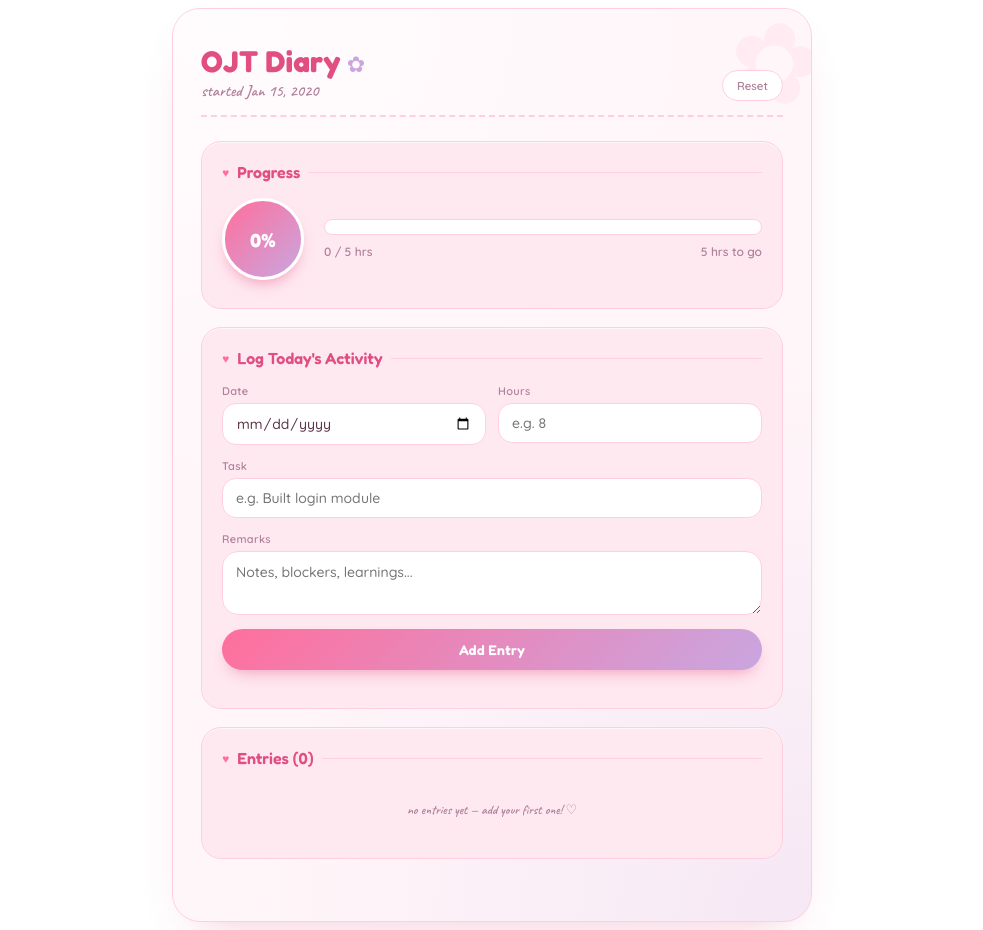
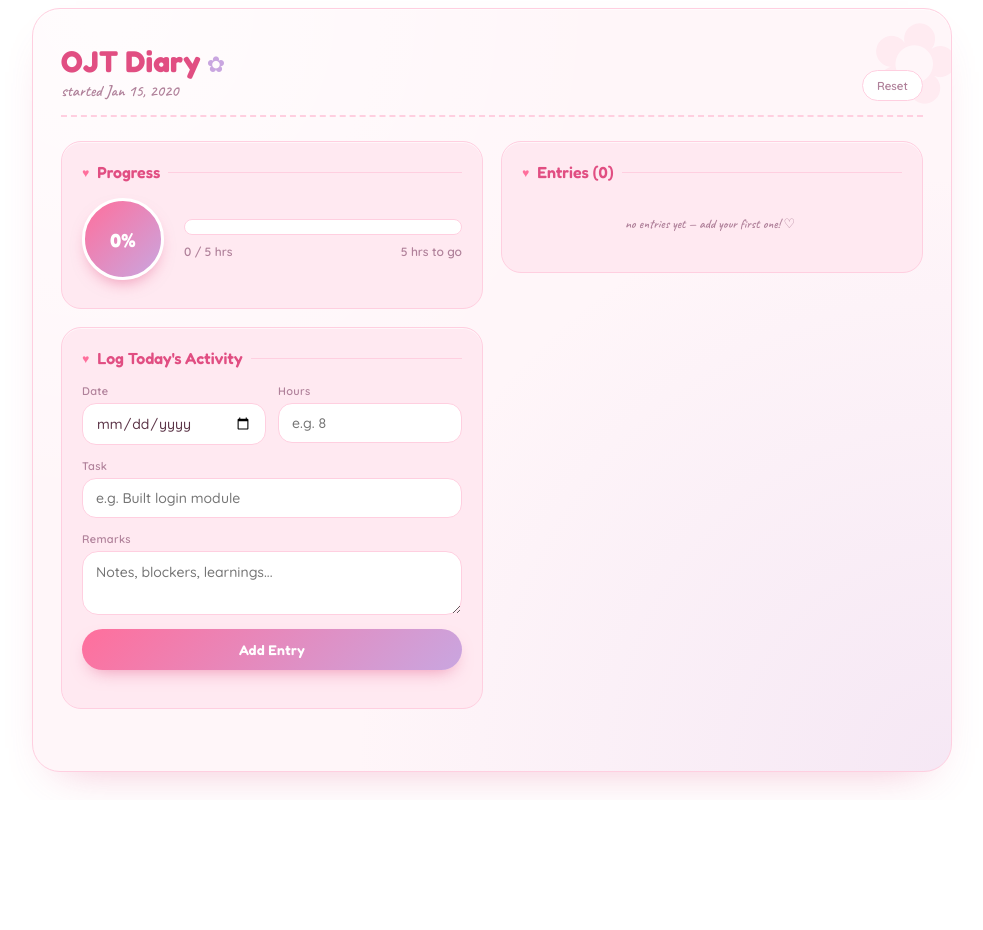
Before and after one commit to Tanjiro5834/ojt_tracker_v2, a plain HTML site: page index.html in a window 1280 px wide. Both pictures are taken after typing "2020-01-15", "5" into the empty fields and a click on the button "Start My Diary". Shown: the whole page, without its empty margins (148-1131 px from the left). After the commit the page ends 800 px from the top, so only its background shows below. Drawn offline with Linux system fonts and the light colour scheme.

Commit message:
feat: added two cols for cleaner look

```diff
--- a/index.html
+++ b/index.html
@@ -24,7 +24,7 @@
       var(--paper);
     color:var(--ink);
     font-family:var(--font-body);
-    max-width:640px;
+    max-width:920px;
     margin:0 auto;
     padding:34px 28px 44px;
     border-radius:28px;
@@ -32,6 +32,16 @@
     box-shadow:0 20px 45px -28px rgba(225,78,130,.45), 0 1px 0 rgba(255,255,255,.7) inset;
     position:relative;
     overflow:hidden;
+  }
+  .ojt-grid{
+    display:grid;
+    grid-template-columns:1fr 1fr;
+    gap:18px;
+    align-items:start;
+  }
+  .ojt-col{display:flex;flex-direction:column;}
+  @media (max-width:720px){
+    .ojt-grid{grid-template-columns:1fr;}
   }
   .ojt-app::before{
     content:"✿";
@@ -194,6 +204,9 @@
     font-weight:600;
   }
 
+  .entry-list{max-height:520px;overflow-y:auto;padding-right:4px;}
+  .entry-list::-webkit-scrollbar{width:6px;}
+  .entry-list::-webkit-scrollbar-thumb{background:var(--rule);border-radius:999px;}
   .entry{
     display:grid;
     grid-template-columns:84px 50px 1fr;
@@ -320,6 +333,8 @@
         <button class="ojt-reset" id="resetBtn" type="button">Reset</button>
       </div>
 
+      <div class="ojt-grid">
+        <div class="ojt-col">
           <div class="card">
             <h2>Progress</h2>
             <div class="progress-wrap">
@@ -358,10 +373,12 @@
               <button class="btn" type="submit">Add Entry</button>
             </form>
           </div>
+        </div>
 
+        <div class="ojt-col">
           <div class="card">
             <h2>Entries (${entries.length})</h2>
-        <div id="entryList">
+            <div id="entryList" class="entry-list">
               ${sorted.length ? sorted.map(e=>`
                 <div class="entry" data-id="${e.id}">
                   <div class="date">${fmtDate(e.date)}</div>
@@ -373,6 +390,8 @@
                   <button class="del" data-id="${e.id}" title="Delete entry">✕</button>
                 </div>
               `).join('') : '<div class="empty">no entries yet — add your first one! ♡</div>'}
+            </div>
+          </div>
         </div>
       </div>
     `;
```
Lines whose indentation alone changed are shown as unchanged.
